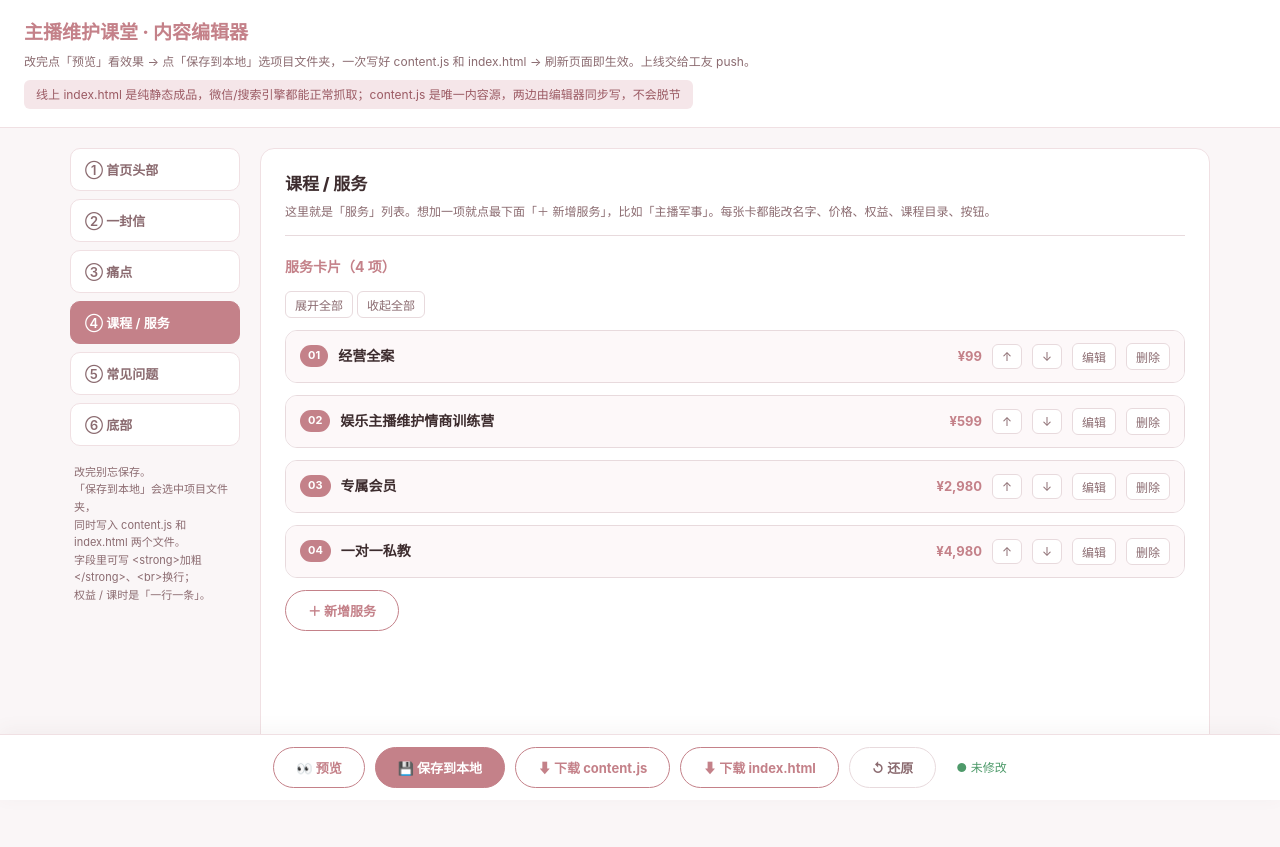
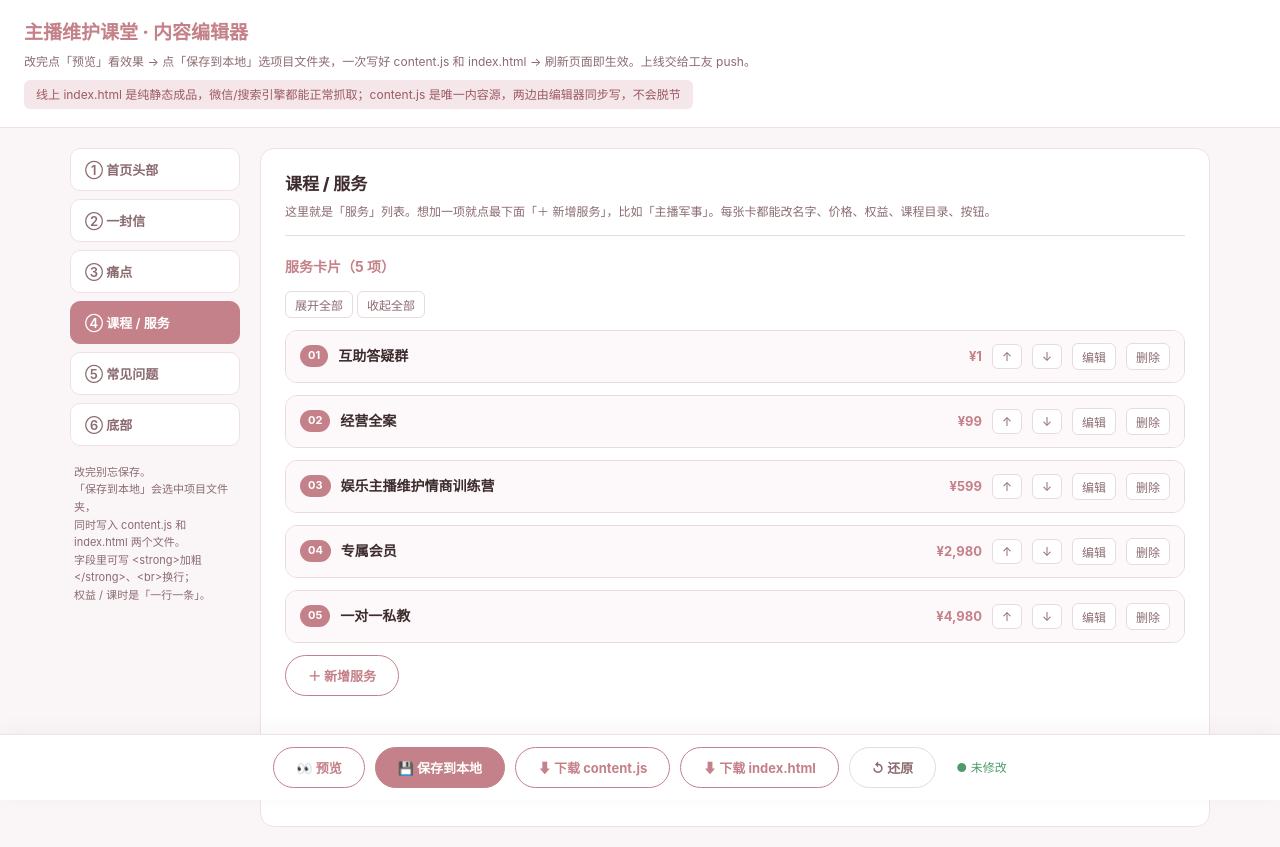
Before and after one commit to kdkjyyds-spec/zhubo-kecheng, a plain HTML site: page editor.html in a window 1280 px wide. Before the commit the page ends 800 px from the top, so only its background shows below. Drawn offline with Linux system fonts and the light colour scheme.

Commit message:
更新：内容配置化 + 可视化编辑器 + 静态成品页

```diff
--- a/content.js
+++ b/content.js
@@ -23,7 +23,7 @@ window.SITE_CONTENT = {
     "title2": "聊天总冷场 — ",
     "highlight": "我来帮你",
     "desc1": "从底层心态到实操话术，系统化经营大哥关系。",
-    "desc2": "4 套课程覆盖不同阶段，总有一套适合你。",
+    "desc2": "课程 + 社群覆盖不同阶段，总有一个适合你。",
     "btn1": "看课程",
     "btn2": "先读一封信"
   },
@@ -67,6 +67,25 @@ window.SITE_CONTENT = {
   },
 
   "products": [
+    {
+      "id": "p0",
+      "name": "互助答疑群",
+      "price": "¥1",
+      "unit": "进群",
+      "desc": "1 元进群 · 话术库 + 2 本电子书 + 老师有空群内答疑",
+      "benefits": [
+        "主播话术库（持续更新）：见面、平台给一半、转账等场景话术",
+        "主播关系进阶全攻略（电子书，价值 ¥99）",
+        "语音厅写作业大全（电子书）",
+        "老师有空在群里答疑"
+      ],
+      "extra": null,
+      "numbering": "perModule",
+      "modules": [],
+      "btn": "购买 ¥1",
+      "btnNote": "请通过微信或私信联系购买",
+      "featured": false
+    },
     {
       "id": "p1",
       "name": "经营全案",
@@ -184,9 +203,9 @@ window.SITE_CONTENT = {
     "title": "常见问题",
     "items": [
       { "q": "课程买了能看多久？", "a": "经营全案（¥99）、娱乐主播维护情商训练营（¥599）、专属会员（¥2,980）均永久有效；赠送的 AI 聊天军事有效期 1 年。一对一按月计费。" },
-      { "q": "我是新手，适合哪个？", "a": "建议从 ¥99 经营全案入门；想系统学习直接上 ¥599 训练营，52 节课从零到精通。" },
+      { "q": "我是新手，适合哪个？", "a": "先花 1 元进互助答疑群，拿到话术库和两本电子书；想系统学从 ¥99 经营全案入门，直接上 ¥599 训练营 52 节课从零到精通。" },
       { "q": "课程有什么不一样？", "a": "不讲虚的。话术直接能套用，方法直接能落地，群内答疑直接对着你的实际问题说。" },
-      { "q": "有答疑吗？有 1 对 1 复盘吗？", "a": "经营全案有空答疑；训练营和会员都有学员群答疑。会员只有群内答疑，不含 1 对 1 直播复盘、人设诊断类专项服务；需要 1 对 1 的看一对一私教。" },
+      { "q": "有答疑吗？有 1 对 1 复盘吗？", "a": "1 元互助群、训练营、会员都是群内答疑，1 元群老师有空时答；经营全案有空答疑。会员不含 1 对 1 直播复盘、人设诊断类专项服务；需要 1 对 1 的看一对一私教。" },
       { "q": "主播聊天军事是什么？", "a": "分析大哥、辅助聊天的工具。专属会员赠送权益每月 100 次、有效期 1 年；¥599 训练营每月 20 次。当月用不完不结转，次月重新计数。" },
       { "q": "可以退款吗？", "a": "虚拟内容产品，一经购买不支持退款，请确认需求后再下单。" }
     ]
```
Also changed, not shown: index.html (+1 -1 lines).
